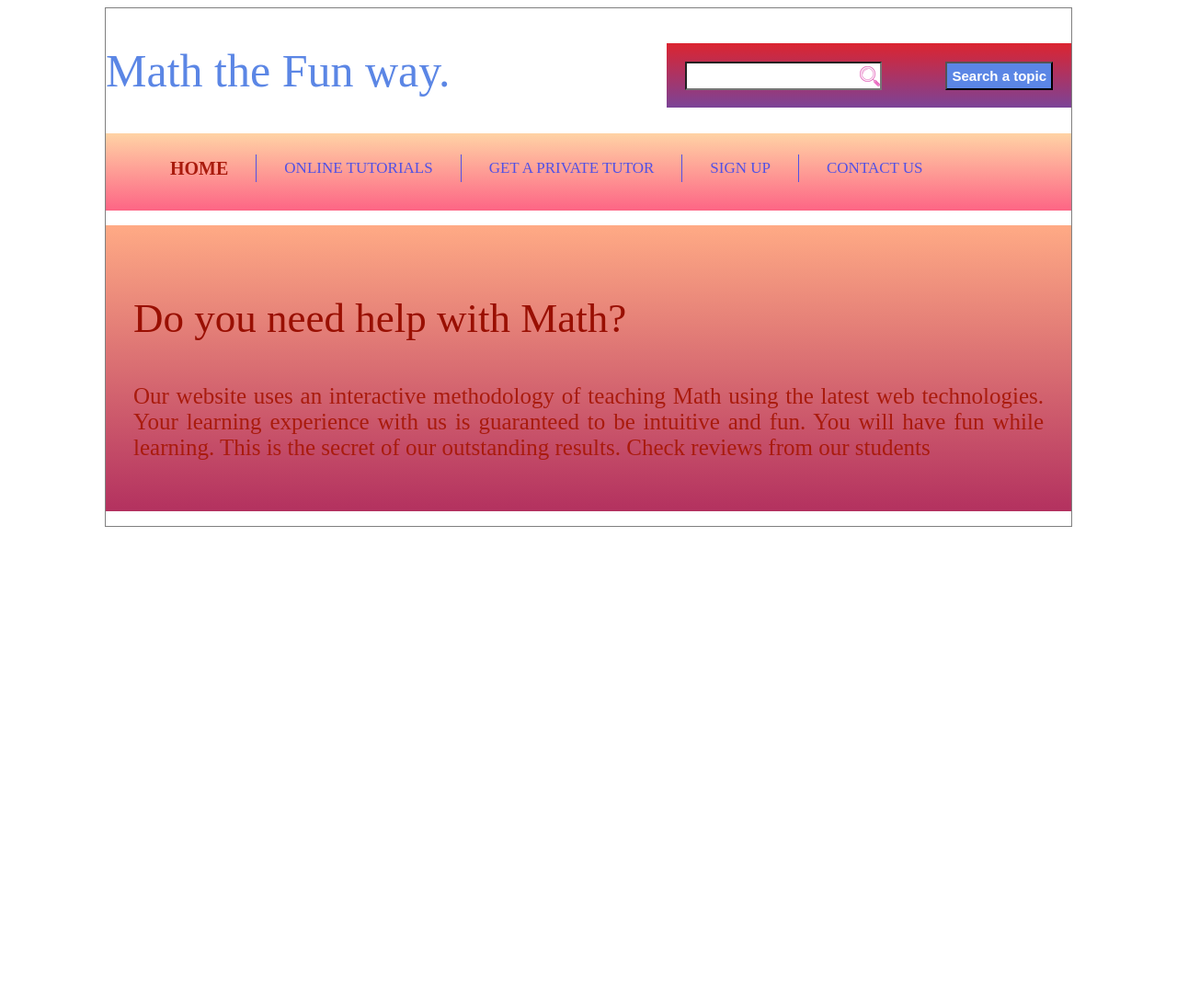
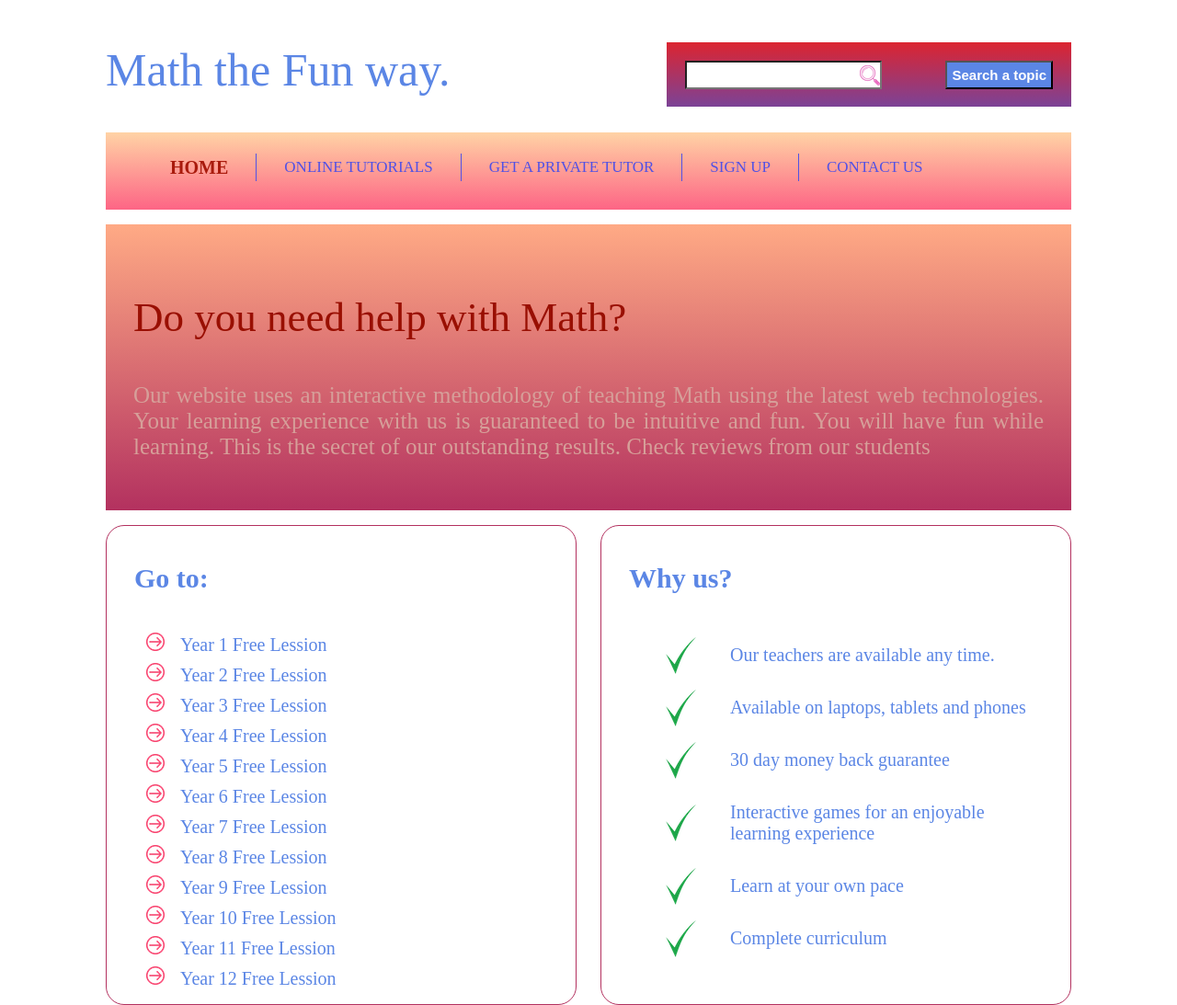
Before and after one commit to chantityb/Math-Tutorial-Website, a plain HTML site: page index.html in a window 1280 px wide. Shown: the whole page at 92% size. Before the commit the page ends 800 px from the top, so only its background shows below. Drawn offline with Linux system fonts and the light colour scheme.

Commit message:
created and styled sidebars

```diff
--- a/index.html
+++ b/index.html
@@ -35,8 +35,37 @@
 		<div id="introduction">
 			<h3>Do you need help with Math?</h3>
 			<p>Our website uses an interactive methodology of teaching Math using the latest web technologies. Your learning experience with us is guaranteed to be intuitive and fun. You will have fun while learning. This is the secret of our outstanding results. Check reviews from our students</p>
+		</div>
 
+		<div id="leftsidebar" class="sidebar">
+			<h3>Go to:</h3>
+			<ul>
+				<li><a href="#">Year 1 Free Lession</a></li>
+				<li><a href="#">Year 2 Free Lession</a></li>
+				<li><a href="#">Year 3 Free Lession</a></li>
+				<li><a href="#">Year 4 Free Lession</a></li>
+				<li><a href="#">Year 5 Free Lession</a></li>
+				<li><a href="#">Year 6 Free Lession</a></li>
+				<li><a href="#">Year 7 Free Lession</a></li>
+				<li><a href="#">Year 8 Free Lession</a></li>
+				<li><a href="#">Year 9 Free Lession</a></li>
+				<li><a href="#">Year 10 Free Lession</a></li>
+				<li><a href="#">Year 11 Free Lession</a></li>
+				<li><a href="#">Year 12 Free Lession</a></li>
+			</ul>
 		</div>
+		<div id="rightsidebar" class="sidebar">
+			<h3>Why us?</h3>
+			<ul>
+				<li><a href="#">Our teachers are available any time.</a></li>
+				<li><a href="#">Available on laptops, tablets and phones</a></li>
+				<li><a href="#">30 day money back guarantee</a></li>
+				<li><a href="#">Interactive games for an enjoyable learning experience</a></li>
+				<li><a href="#">Learn at your own pace</a></li>
+				<li><a href="#">Complete curriculum</a></li>
+			</ul>
+		</div>
+
 	</div>
 
 </body>
--- a/styling.css
+++ b/styling.css
@@ -2,7 +2,7 @@
 
 #container {
 	width: 1050px;
-	border: 1px solid grey;
+	/*border: 1px solid grey;*/
 	margin: 0 auto;
 }
 
@@ -108,6 +108,59 @@ ul {
 
 #introduction p {
 	font-size: 25px;
-	color: #A91B0D;
+	color: #d69f99;
 	text-align: justify;
 }
+
+.sidebar {
+	height: 500px;
+	width: 450px;
+	border: 1px solid #B3315F;
+	border-radius: 20px;
+	padding: 10px 30px;
+}
+
+.sidebar h3 {
+	color: #5b86e5;
+	font-size: 30px;
+}
+
+.sidebar ul {
+	padding-top: 8px;
+}
+
+#leftsidebar ul li {
+	padding: 4px 0 4px 10px;
+	list-style-image: url(img/arrow.png);
+}
+
+#rightsidebar ul li {
+	padding: 17px 0 17px 70px;
+	background: url(img/checkmark.png) no-repeat left center;
+}
+
+.sidebar ul li a {
+	text-decoration: none;
+	font-size: 20px;
+	color: #5b86e5;
+	-webkit-transition: font-size 0.3s ease;
+	-moz-transition: font-size 0.3s ease;
+	-o-transition: font-size 0.3s ease;
+	-ms-transition: font-size 0.3s ease;
+	transition: font-size 0.3s ease;
+}
+
+.sidebar ul li a:hover, .sidebar ul li a.active {
+	text-decoration: none;
+	color: #F6416C;
+	font-size: 23px;
+	font-weight: bold;
+}
+
+#leftsidebar {
+	float: left;
+}
+
+#rightsidebar {
+	float: right;
+}
```
Also changed, not shown: img/arrow.png (added), img/checkmark.png (added).
